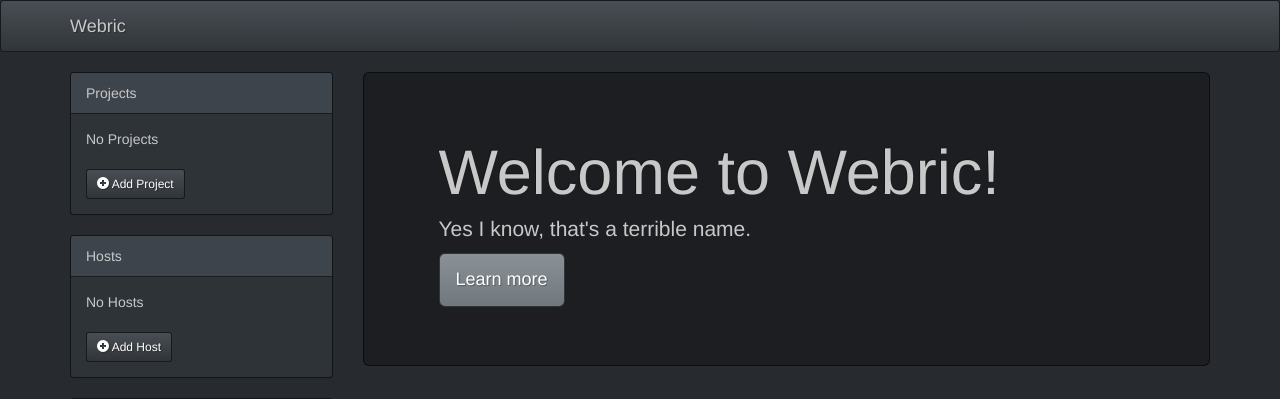
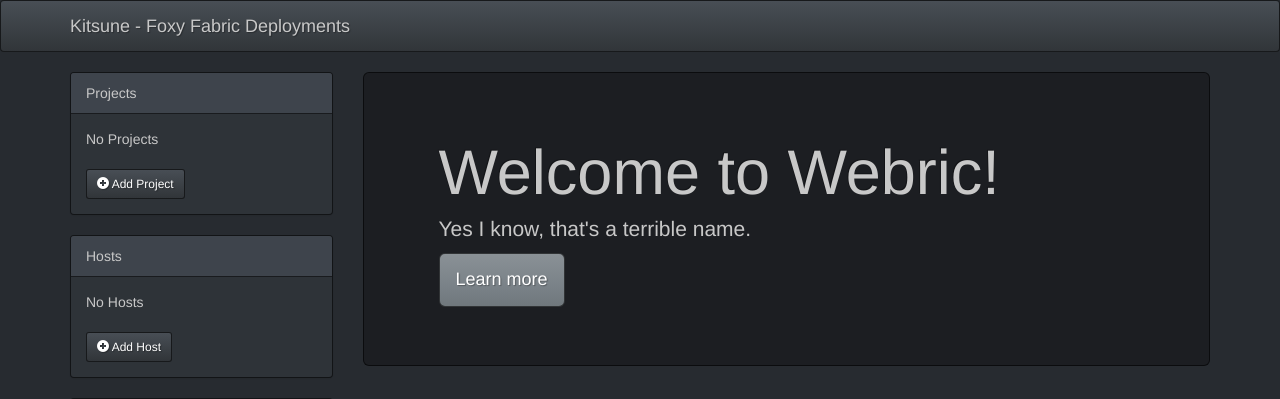
Before and after one commit to fabric-bolt/fabric-bolt, a Django app: template core/templates/dashboard.html in a window 1280 px wide. Shown: the top 399 px of the page. Run offline with Django 3.2, Linux system fonts and the light colour scheme; the template is opened without the code that fills it, so the values that code supplies are empty.

Commit message:
Updated base template to include blocks for overriding sections of the template.

```diff
--- a/core/templates/base.html
+++ b/core/templates/base.html
@@ -1,13 +1,19 @@
 {% extends '_base.html' %}
 
 {% block body %}
+
+    {% block header %}
         <nav class="navbar navbar-default" role="navigation">
             <div class="container">
-                 <a class="navbar-brand" href="#">Webric</a>
+                     <a class="navbar-brand" href="#">Kitsune - Foxy Fabric Deployments</a>
             </div>
         </nav>
+    {% endblock %}
+
     <div class="container">
         <div class="row">
+
+            {% block sidebar %}
                 <div class="col-md-3">
                     <div class="panel panel-default">
                         <div class="panel-heading">Projects</div>
@@ -31,6 +37,8 @@
                         </div>
                     </div>
                 </div>
+            {% endblock sidebar %}
+
             <div class="col-md-9">
                 {% block content %}
                 {% endblock content %}
```
Lines whose indentation alone changed are shown as unchanged.
